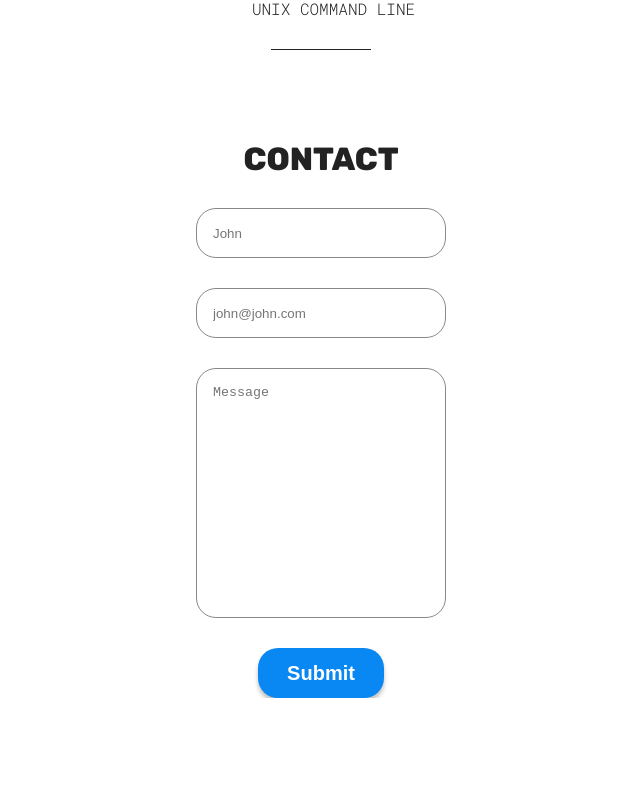
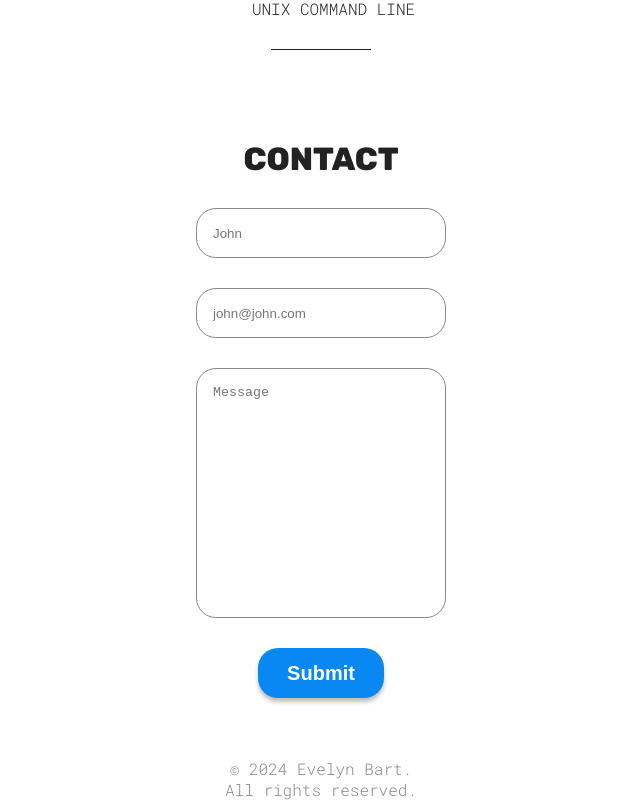
Before and after one commit to evelynmbart/evelynbart-portfolio, a React (Vite) app: page / in a window 1280 px wide. Shown: the part 2490-3290 px from the top of the page, without its empty margins (319-959 px from the left). Before the commit the page ends 3188 px from the top, so only its background shows below. Built offline with nearby package versions, Linux system fonts and the light colour scheme.

Commit message:
implement footer jsx and css

```diff
--- a/src/App.jsx
+++ b/src/App.jsx
@@ -1,5 +1,6 @@
 import "./App.css";
 import { Contact } from "./components/Contact/Contact";
+import { Footer } from "./components/Footer/Footer";
 import { Hero } from "./components/Hero/Hero";
 import { Projects } from "./components/Projects/Projects";
 import { Skills } from "./components/Skills/Skill";
@@ -11,6 +12,7 @@ function App() {
       <Projects />
       <Skills />
       <Contact />
+      <Footer />
     </>
   );
 }
--- /dev/null
+++ b/src/components/Footer/Footer.css
@@ -0,0 +1,7 @@
+.footer-container {
+  text-align: center;
+  p {
+    font-size: 16px;
+    color: var(--footer-text-color);
+  }
+}
--- /dev/null
+++ b/src/components/Footer/Footer.jsx
@@ -0,0 +1,12 @@
+import "./Footer.css";
+
+export function Footer() {
+  return (
+    <section className="footer-container" id="footer">
+      <p>
+        &copy; 2024 Evelyn Bart. <br />
+        All rights reserved.
+      </p>
+    </section>
+  );
+}
```
